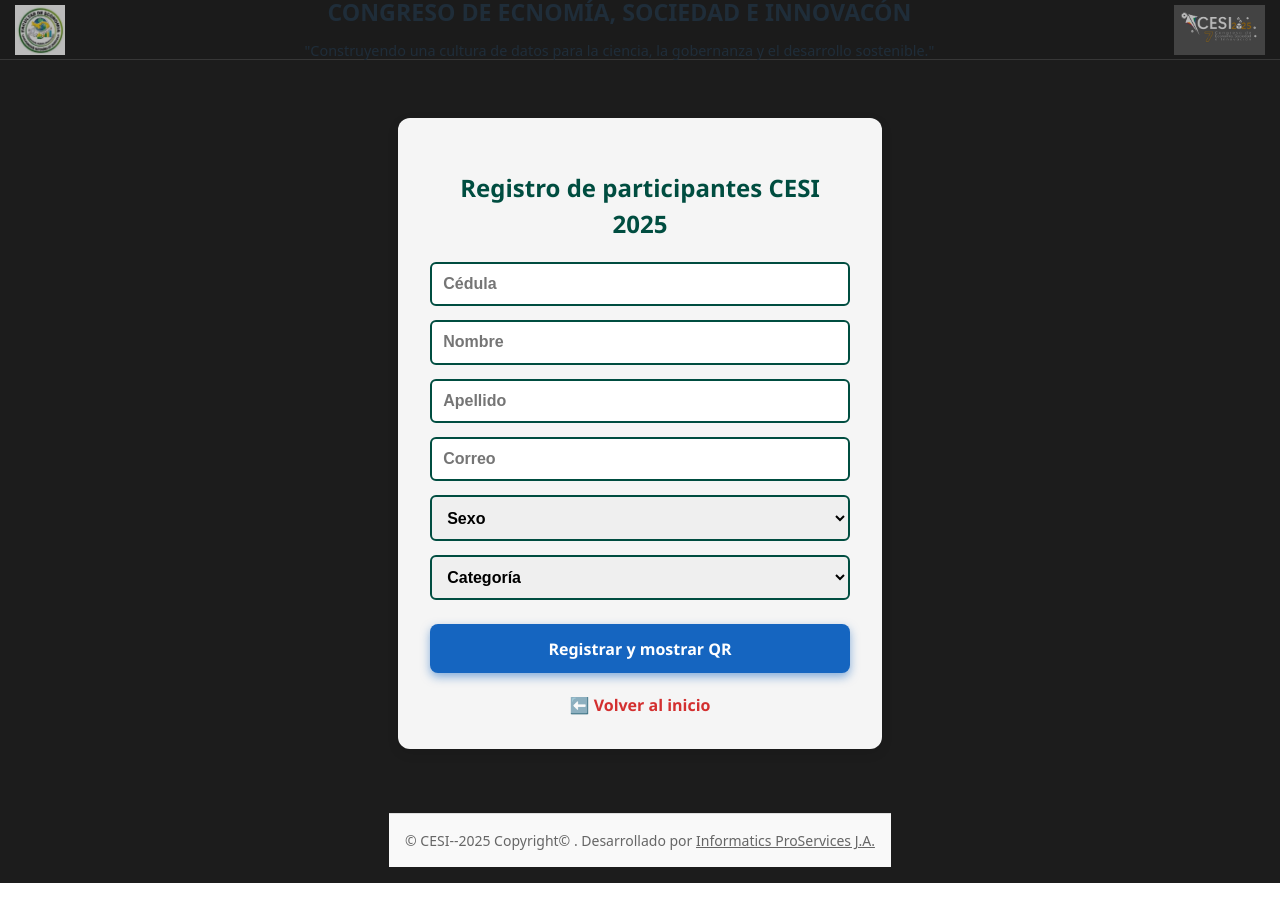
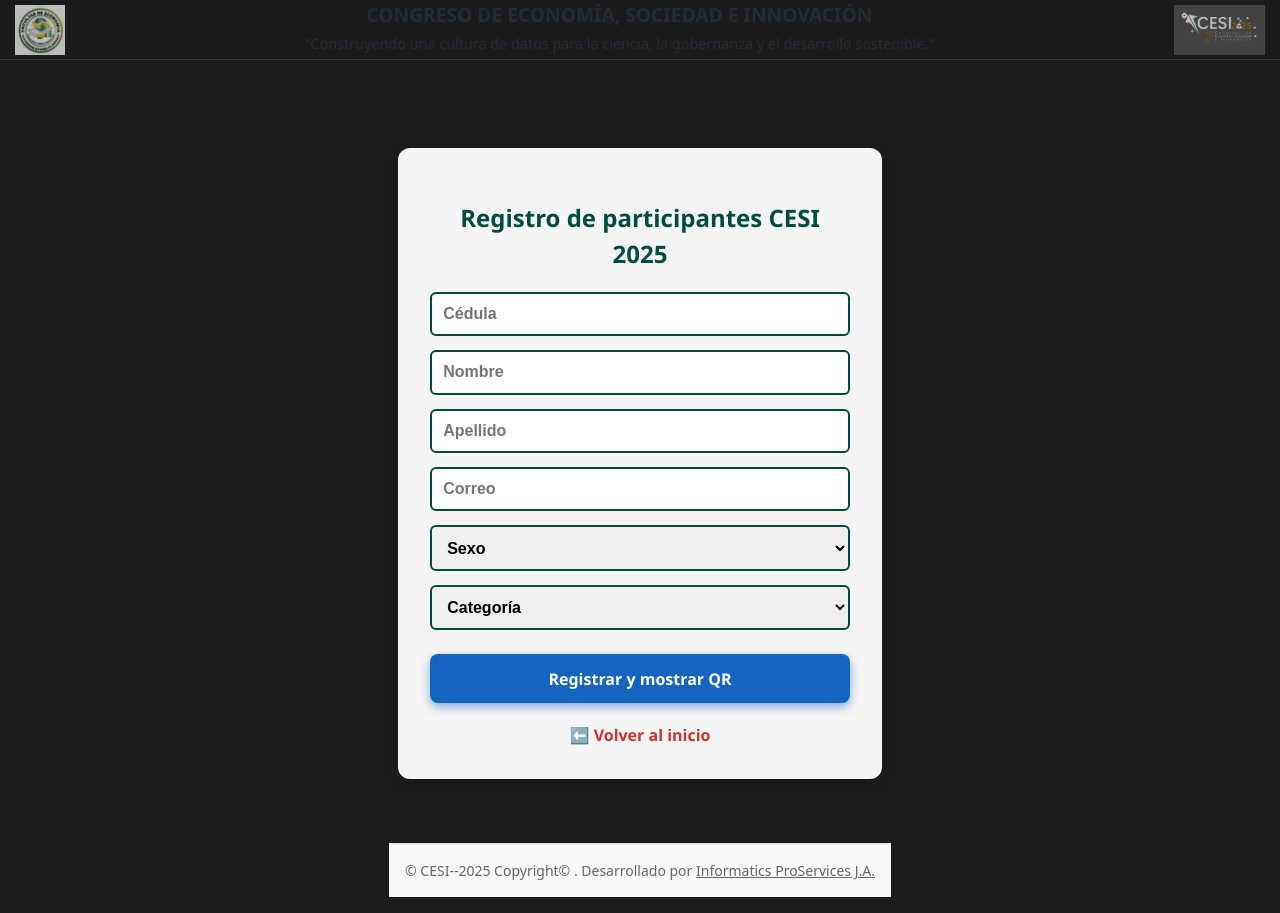
Before and after one commit to Informaticspro/cesi-asistencia, a React (Vite) app: page /registrar in a window 1280 px wide. Before the commit the page ends 883 px from the top, so only its background shows below. Built offline with nearby package versions, Linux system fonts and the light colour scheme.

Commit message:
PROBANDO DISEÑO2

```diff
--- a/src/App.jsx
+++ b/src/App.jsx
@@ -8,7 +8,7 @@ import {
   useNavigate,
 } from "react-router-dom";
 import { supabase } from "./supabaseClient"; // 👈 IMPORTANTE
-
+import { useLocation } from "react-router-dom";
 import Bienvenida from "./Bienvenida";
 import BuscarQR from "./BuscarQR";
 import EscanerQR from "./EscanerQR";
@@ -65,12 +65,21 @@ function AppWrapper() {
   style={{
     textAlign: "center",
     flexGrow: 1,
-      fontSize: isMobile ? "0.35rem" : "1.45rem",
+    padding: isMobile ? "0 4px" : "0 20px",
+    fontSize: isMobile ? "0.5rem" : "1.2rem",
     fontWeight: "bold",
+    lineHeight: isMobile ? "0.9rem" : "1.5rem",
   }}
 >
-    CONGRESO DE ECNOMÍA, SOCIEDAD E INNOVACÓN <br />
-    <span style={{ fontWeight: "normal", fontSize: isMobile ? "0.55rem" : "0.9rem" }}>
+  CONGRESO DE ECONOMÍA, SOCIEDAD E INNOVACIÓN <br />
+  <span
+    style={{
+      fontWeight: "normal",
+      fontSize: isMobile ? "0.45rem" : "0.9rem",
+      display: "block",
+      marginTop: isMobile ? "2px" : "5px",
+    }}
+  >
     "Construyendo una cultura de datos para la ciencia, la gobernanza y el desarrollo sostenible."
   </span>
 </div>
@@ -82,7 +91,7 @@ function AppWrapper() {
       </div>
 
       {/* Contenido principal con padding para no quedar oculto tras el header */}
-      <div style={{ paddingTop: isMobile ? 50 : 70, backgroundColor: "#1c1c1c", minHeight: "100vh", margin: 0 }}>
+      <div style={{ paddingTop: isMobile ? 70 : 100, backgroundColor: "#1c1c1c", minHeight: "100vh", margin: 0 }}>
         <App />
       </div>
     </Router>
@@ -90,6 +99,13 @@ function AppWrapper() {
 }
 
 function App() {
+  const location = useLocation();
+
+    useEffect(() => {
+    window.scrollTo(0, 0);
+  }, [location]);
+
+  // ... el resto de tu App (Routes, lógica, etc.)
   const [autorizado, setAutorizado] = useState(false);
   const [nombreUsuario, setNombreUsuario] = useState("");
   const navigate = useNavigate();
```
Also changed, not shown: src/ScrollToTop.jsx (added, +12 -0 lines). Lines whose indentation alone changed are shown as unchanged.
